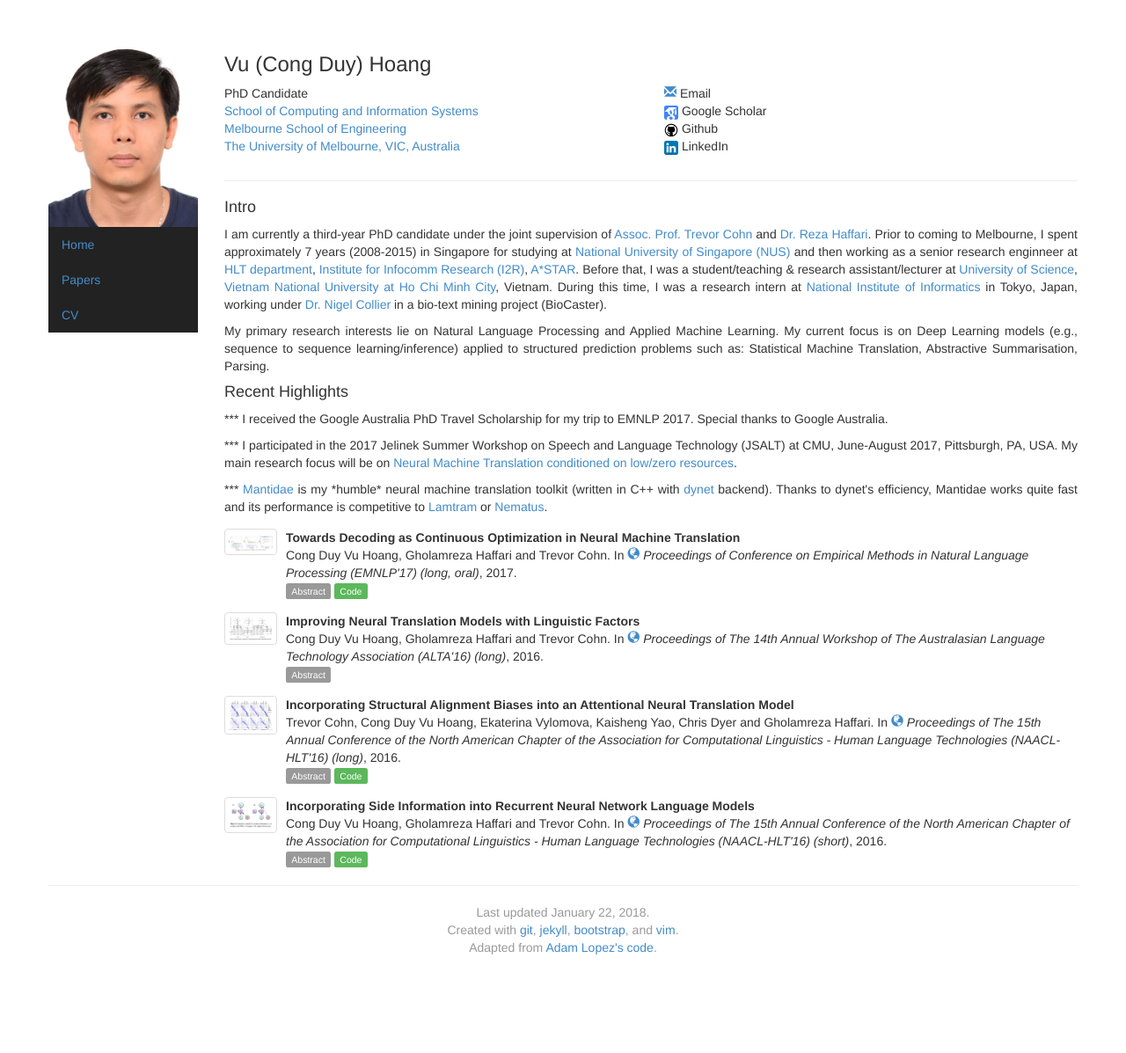
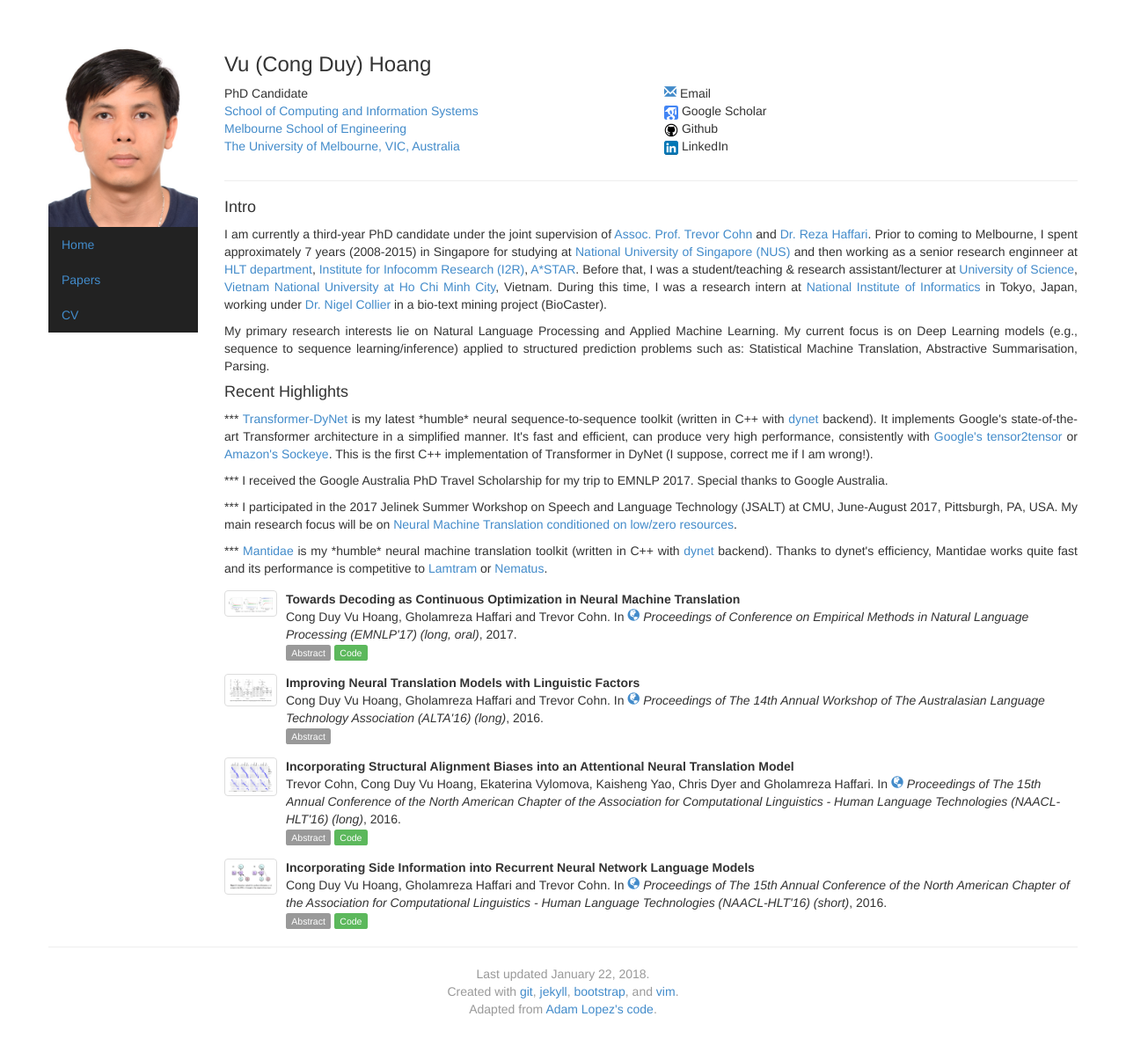
Before and after one commit to duyvuleo/duyvuleo.github.io, a Jekyll site: the page built from index.html, in a window 1280 px wide. Shown: the whole page at 88% size. Built offline with Jekyll 4.4.1, drawn with Linux system fonts in a browser that asks for light colours; before the commit the page ends 1127 px from its top, so only the background shows below that.

Commit message:
updated link to Transformer-DyNet

```diff
--- a/index.html
+++ b/index.html
@@ -39,6 +39,7 @@ picture: vu
 
 <h4>Recent Highlights</h4>
 <!-- <p style="text-align: justify;">*** I will be joining <a href="http://www.europe.naverlabs.com">NAVER LABS Europe</a> (formerly as Xerox Research Centre Europe) as a research intern since Jan 2018, working with Marc Dymetman on the project "Globally-driven Training Techniques for Neural Machine Translation". </p> -->
+<p style="text-align: justify;">*** <a href="https://github.com/duyvuleo/Transformer-DyNet">Transformer-DyNet</a> is my latest *humble* neural sequence-to-sequence toolkit (written in C++ with <a href="https://github.com/clab/dynet">dynet</a> backend). It implements Google's state-of-the-art Transformer architecture in a simplified manner. It's fast and efficient, can produce very high performance, consistently with <a href="https://github.com/tensorflow/tensor2tensor">Google's tensor2tensor</a> or <a href="https://github.com/awslabs/sockeye">Amazon's Sockeye</a>. This is the first C++ implementation of Transformer in DyNet (I suppose, correct me if I am wrong!). </p>
 <p style="text-align: justify;">*** I received the Google Australia PhD Travel Scholarship for my trip to EMNLP 2017. Special thanks to Google Australia.</p>
 <p style="text-align: justify;">*** I participated in the 2017 Jelinek Summer Workshop on Speech and Language Technology (JSALT) at CMU, June-August 2017, Pittsburgh, PA, USA. My main research focus will be on <a href="https://duyvuleo.github.io/ws17mt/">Neural Machine Translation conditioned on low/zero resources</a>.</p>
 <p style="text-align: justify;">*** <a href="https://github.com/duyvuleo/Mantidae">Mantidae</a> is my *humble* neural machine translation toolkit (written in C++ with <a href="https://github.com/clab/dynet">dynet</a> backend). Thanks to dynet's efficiency, Mantidae works quite fast and its performance is competitive to <a href="https://github.com/neubig/lamtram">Lamtram</a> or <a href="https://github.com/rsennrich/nematus">Nematus</a>.</p>
```
